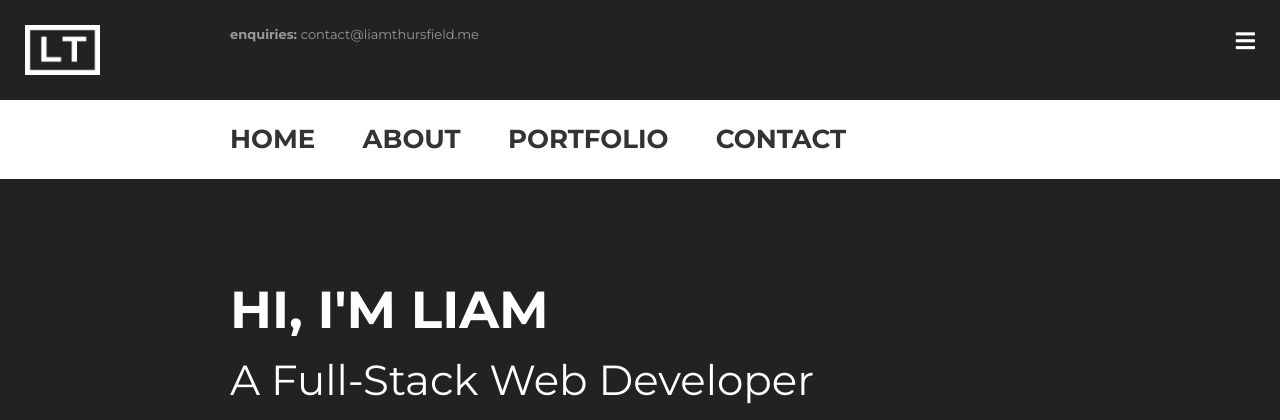
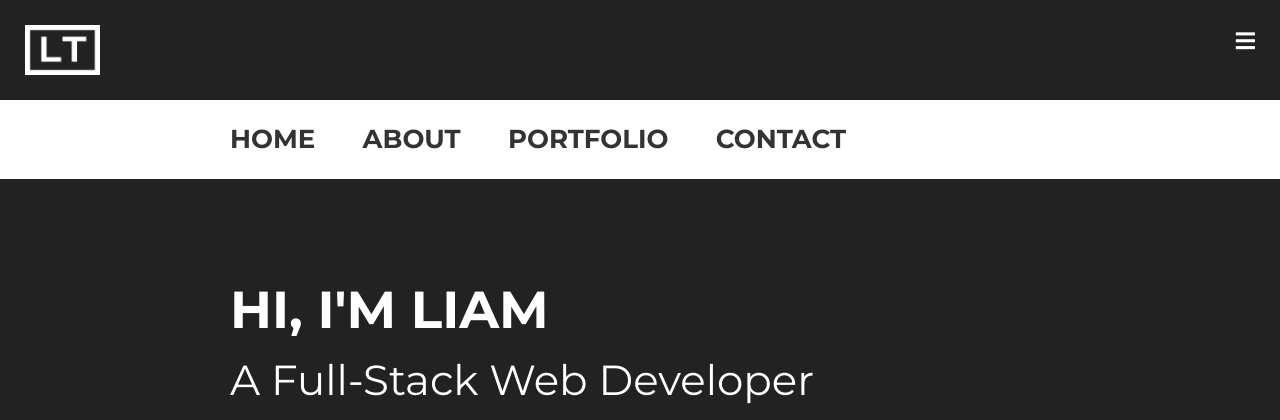
Before and after one commit to LiamThursfield/liamthursfield.github.io, a PHP site: page / in a window 1280 px wide. Shown: the top 420 px of the page. Run offline with PHP 8.4, Linux system fonts and the light colour scheme; some libraries are stand-ins or nearby versions.

Commit message:
Main Site: Fix jumbotron styling; Remove enquiry from header

```diff
--- a/css/header.css
+++ b/css/header.css
@@ -45,7 +45,7 @@ header {
 /* Main Navigation */
 .nav-main  {
     background-color: #FFFFFF;
-    font-size: 26px;
+    font-size: 18px;
     font-weight: bold;
     text-align: center;
     text-transform: uppercase;
@@ -70,6 +70,7 @@ header {
 /* Medium devices (tablets, 768px and up) */
 @media (min-width: 768px) {
     .nav-main {
+        font-size: 26px;
         text-align: left;
     }
 
--- a/css/index.css
+++ b/css/index.css
@@ -1,5 +1,6 @@
 .index-jumbotron {
     margin-top: 50px;
+    margin-bottom: 50px;
     color: #FFFFFF;
     text-align: center;
 }
--- a/index.html
+++ b/index.html
@@ -25,15 +25,13 @@
     <header class="container-outer container-fluid">
 
         <div class="row">
-            <div class="header-logo col-2 p-0">
+            <div class="header-logo col-6 p-0">
                 <a href="/"><img src="images/LT_Logo.png" alt="LT"></a>
             </div>
 
-            <div class="header-enquiries col-sm-8 d-none d-md-block p-0">
-              <p><strong>enquiries: </strong><a href="mailto:contact@liamthursfield.me?Subject=Enquiries" target="_top">contact@liamthursfield.me</a></p>
-            </div>
 
-            <div class="header-menu col-10 col-md-2 p-0">
+
+            <div class="header-menu col-6 p-0">
                 <a href=""><i class="fas fa-bars"></i></a>
             </div>
         </div>
```
